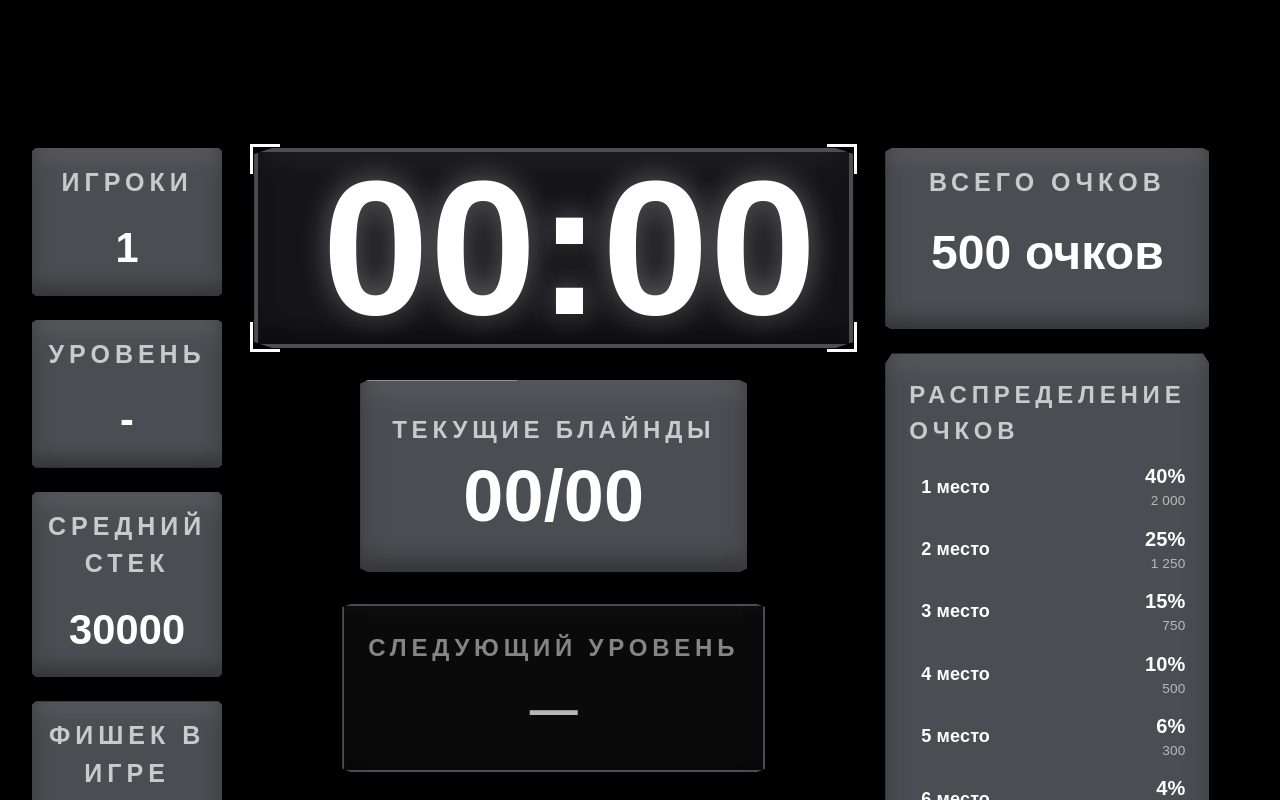
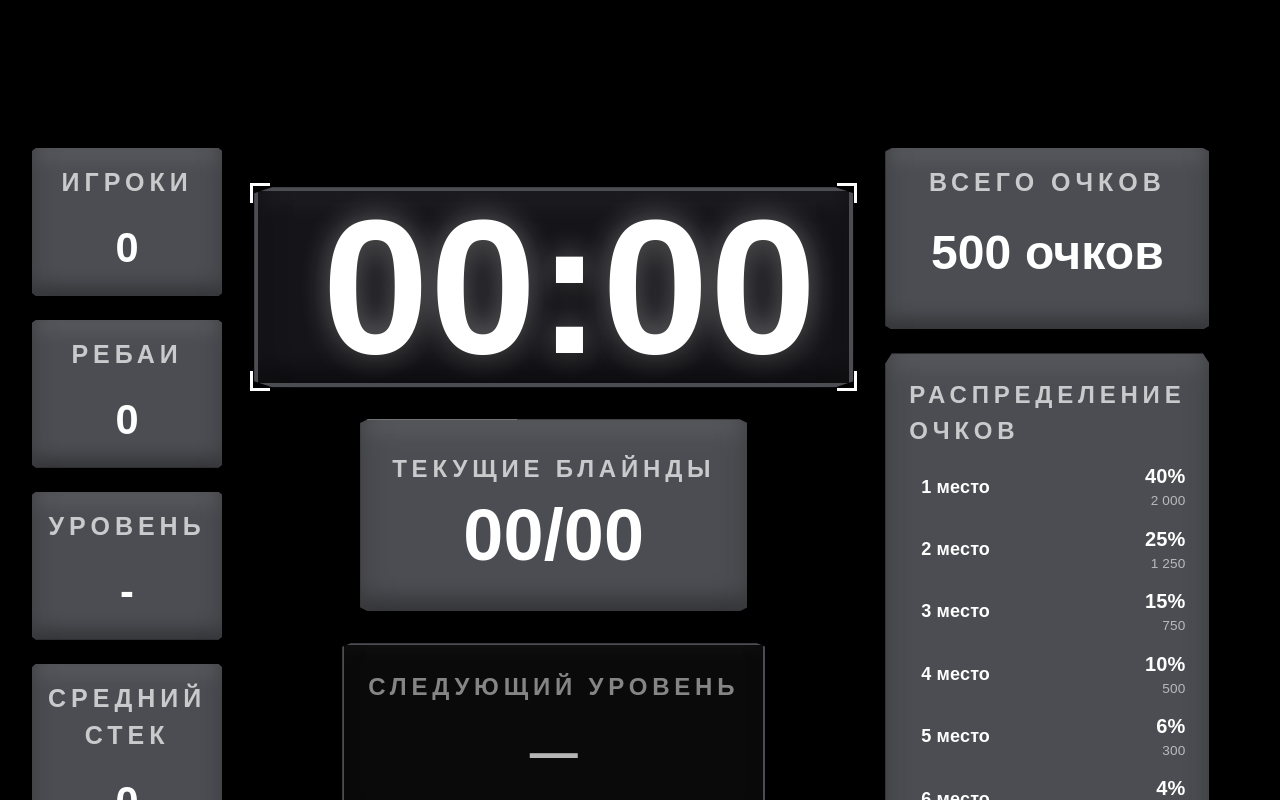
Before and after one commit to klu4vanya/AdminPanelMidnight, a React (Create React App) app: page /clock/1 in a window 1280 px wide. Shown: the top 800 px of the page. Built offline with nearby package versions, Linux system fonts and the light colour scheme; no server answers.

Commit message:
added info clock

```diff
--- a/src/components/Clocks/ClockPage/index.tsx
+++ b/src/components/Clocks/ClockPage/index.tsx
@@ -2,7 +2,6 @@ import { useEffect, useState } from "react";
 import { useParams } from "react-router-dom";
 
 import InfoComponent from "../InfoClockComponent";
-import logo from "../../../assets/logo.jpg";
 import {
   BlindsContainer,
   CentralPanelContainer,
@@ -15,27 +14,38 @@ import {
   EdgeBottomRight,
   EdgeTopLeft,
   EdgeTopRight,
-  LogoContainer,
-  LogoWrapper,
   MainContainer,
   MainContentContainer,
   MainTitle,
   NextBlindContainer,
   NextBlindNumber,
-  PayoutContainer,
-  Payouts,
-  PayoutWrapper,
-  PercentContainer,
-  Places,
   PrizePoolContainer,
   RightPanelContainer,
   RightPanelTitle,
   TimerContainer,
   TimerText,
   TimerWrapper,
+  PayoutContainer,
+  PayoutWrapper,
+  PercentContainer,
+  Payouts,
+  Places,
 } from "./styles";
+
 import { clocksAPI } from "../../../api/ClockApi";
+import { participantsAPI, gamesAdminAPI } from "../../../api/adminApi";
+
 import { Game, TimerState } from "../../../types";
+
+const prizePool = 5000;
+
+const formatNumber = (num: number) => num.toLocaleString("ru-RU");
+
+const formatTime = (sec: number) => {
+  const m = Math.floor(sec / 60);
+  const s = sec % 60;
+  return `${m}:${s.toString().padStart(2, "0")}`;
+};
 
 const payouts = [
   { place: "1 место", percentage: 40 },
@@ -46,34 +56,63 @@ const payouts = [
   { place: "6 место", percentage: 4 },
 ];
 
-const prizePool = 5000;
-
-const formatNumber = (num: number) => {
-  return num.toLocaleString("ru-RU");
-};
-
-const formatTime = (sec: number) => {
-  const m = Math.floor(sec / 60);
-  const s = sec % 60;
-  return `${m}:${s.toString().padStart(2, "0")}`;
-};
-
 export default function MainPage() {
   const { id } = useParams<{ id: string }>();
+
   const [currentGame, setCurrentGame] = useState<Game>();
   const [timer, setTimer] = useState<TimerState>();
-  // eslint-disable-next-line @typescript-eslint/no-unused-vars
   const [levels, setLevels] = useState<any[]>([]);
+  const [participants, setParticipants] = useState<any[]>([]);
+
+  const loadParticipants = async (gameId: number) => {
+    try {
+      const res = await participantsAPI.getByGame(gameId);
+      setParticipants(res.data);
+    } catch (e) {
+      console.error(e);
+    }
+  };
 
   useEffect(() => {
     if (!id) return;
 
     const load = async () => {
-      const gameRes = await clocksAPI.getTournament(id);
-      const levelsRes = await clocksAPI.getLevels(id);
+      try {
+        // 1. tournament
+        const gameRes = await clocksAPI.getTournament(id);
+        const tournament = gameRes.data;
 
-      setCurrentGame(gameRes.data);
-      setLevels(levelsRes.data);
+        setCurrentGame(tournament);
+
+        // 2. levels
+        const levelsRes = await clocksAPI.getLevels(id);
+        setLevels(levelsRes.data);
+
+        // 3. link by name
+        const gamesRes = await gamesAdminAPI.getGames();
+
+        const linkedGame = gamesRes.data.find(
+          (g: any) =>
+            g.name?.trim().toLowerCase() ===
+            tournament.name?.trim().toLowerCase()
+        );
+
+        if (!linkedGame) {
+          console.warn("Linked game not found");
+          return;
+        }
+
+        await loadParticipants(linkedGame.game_id);
+
+        // ===== polling every 5 sec =====
+        const interval = setInterval(() => {
+          loadParticipants(linkedGame.game_id);
+        }, 5000);
+
+        return () => clearInterval(interval);
+      } catch (e) {
+        console.error(e);
+      }
     };
 
     const ws = new WebSocket(
@@ -81,25 +120,34 @@ export default function MainPage() {
     );
 
     ws.onmessage = (event) => {
-      const data = JSON.parse(event.data);
-      setTimer(data);
+      setTimer(JSON.parse(event.data));
     };
 
-    ws.onerror = (err) => {
-      console.error("WS error", err);
-    };
+    ws.onerror = (err) => console.error("WS error", err);
+
     load();
+
     return () => ws.close();
   }, [id]);
-  const next = timer?.next_level;
 
-  const amountPlayers = 1;
-  const reentries = 1;
+  // ====== CALCULATIONS ======
+
+  const arrivedCount = participants.filter((p) => p.arrived).length;
+
+  // ✅ FIXED REBUYS (only from participants)
+  const totalRebuys = participants.reduce((sum, p) => {
+    const r = Number(p.rebuys || 0);
+    return sum + (r > 0 ? r : 0);
+  }, 0);
 
   const test_data = [
     {
       title: "Игроки",
-      data: `${amountPlayers}`,
+      data: `${arrivedCount}`,
+    },
+    {
+      title: "Ребаи",
+      data: `${totalRebuys}`,
     },
     {
       title: "Уровень",
@@ -107,18 +155,20 @@ export default function MainPage() {
     },
     {
       title: "Средний стек",
-      data: `${(amountPlayers * 30000) / reentries}`,
+      data: arrivedCount?  (`${(arrivedCount + totalRebuys )* 30000 / arrivedCount}`) : 0,
     },
     {
       title: "Фишек в игре",
-      data: `${amountPlayers * 30000}`,
+      data: `${arrivedCount * 30000 + totalRebuys * 30000}`,
     },
   ];
+
+  const next = timer?.next_level;
 
   return (
     <MainContainer>
       <MainTitle>
-        <h1 style={{fontSize: '5rem'}}>{currentGame?.name}</h1>
+        <h1 style={{ fontSize: "5rem" }}>{currentGame?.name}</h1>
       </MainTitle>
 
       <MainContentContainer>
@@ -133,34 +183,19 @@ export default function MainPage() {
 
         {/* CENTER */}
         <CentralPanelContainer>
-          {/* <LogoContainer>
-            <LogoWrapper>
-              <img
-                src={logo}
-                alt="Poker Logo"
-                style={{ width: "auto", height: "10rem" }}
-              />
-            </LogoWrapper>
-            <EdgeTopLeft />
-            <EdgeTopRight />
-            <EdgeBottomLeft />
-            <EdgeBottomRight />
-          </LogoContainer> */}
-
-          {/* TIMER */}
           <TimerContainer>
             <TimerWrapper>
               <TimerText>
                 {timer ? formatTime(timer.remaining_seconds) : "00:00"}
               </TimerText>
             </TimerWrapper>
-            <EdgeTopLeft style={{ width: "30px", height: "30px" }} />
-            <EdgeTopRight style={{ width: "30px", height: "30px" }} />
-            <EdgeBottomLeft style={{ width: "30px", height: "30px" }} />
-            <EdgeBottomRight style={{ width: "30px", height: "30px" }} />
+
+            <EdgeTopLeft />
+            <EdgeTopRight />
+            <EdgeBottomLeft />
+            <EdgeBottomRight />
           </TimerContainer>
 
-          {/* CURRENT BLINDS */}
           <BlindsContainer>
             <DecorativeLine />
             <CurrentBlindText>Текущие блайнды</CurrentBlindText>
@@ -170,18 +205,11 @@ export default function MainPage() {
             <DecorativeLine />
           </BlindsContainer>
 
-          {/* NEXT LEVEL */}
           <NextBlindContainer>
-            <CurrentBlindText
-              style={{
-                marginBottom: "0.5rem",
-                opacity: "0.5",
-                fontWeight: "600",
-              }}
-            >
+            <CurrentBlindText style={{ opacity: 0.5 }}>
               Следующий уровень
             </CurrentBlindText>
-            {/* <Content>{timer?.next_level?.name ?? "-"}</Content> */}
+
             <NextBlindNumber>
               {next
                 ? next.type === "level"
@@ -190,20 +218,16 @@ export default function MainPage() {
                 : "—"}
             </NextBlindNumber>
           </NextBlindContainer>
+
           <NextBlindContainer>
-            <CurrentBlindText
-              style={{
-                marginBottom: "0.5rem",
-                opacity: "0.5",
-                fontWeight: "600",
-              }}
-            >
+            <CurrentBlindText style={{ opacity: 0.5 }}>
               До перерыва
             </CurrentBlindText>
-            {/* <Content>{timer?.next_level?.name ?? "-"}</Content> */}
+
             <NextBlindNumber>120 мин</NextBlindNumber>
           </NextBlindContainer>
         </CentralPanelContainer>
+
         {/* RIGHT */}
         <RightPanelContainer>
           <InfoComponent title="Всего очков">
@@ -214,16 +238,16 @@ export default function MainPage() {
             <CurrentBlindText>Распределение очков</CurrentBlindText>
 
             <PayoutContainer>
-              {payouts.map((payout, index) => (
-                <PayoutWrapper key={index}>
-                  <Places>{payout.place}</Places>
+              {payouts.map((p, i) => (
+                <PayoutWrapper key={i}>
+                  <Places>{p.place}</Places>
 
                   <div style={{ textAlign: "right" }}>
-                    <PercentContainer>{payout.percentage}%</PercentContainer>
+                    <PercentContainer>{p.percentage}%</PercentContainer>
 
                     <Payouts>
                       {formatNumber(
-                        Math.floor((prizePool * payout.percentage) / 100)
+                        Math.floor((prizePool * p.percentage) / 100)
                       )}
                     </Payouts>
                   </div>
```
